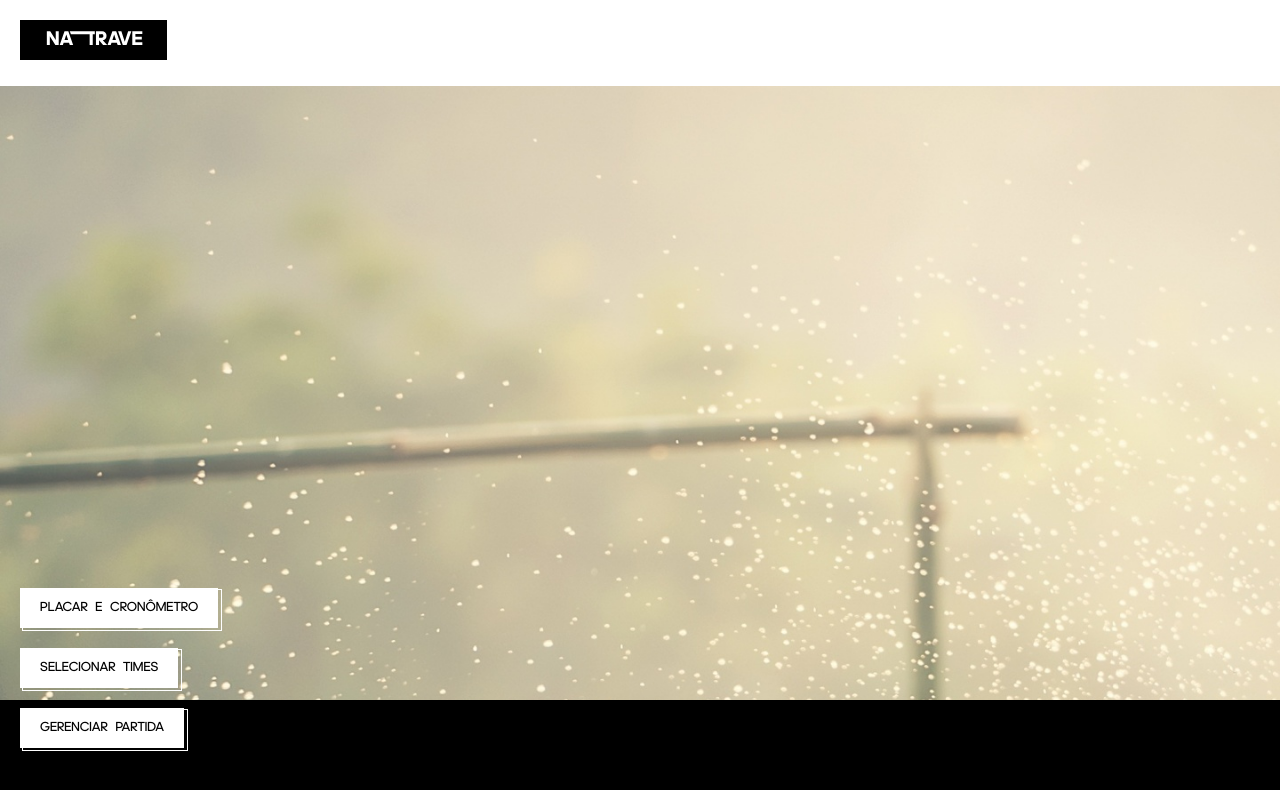
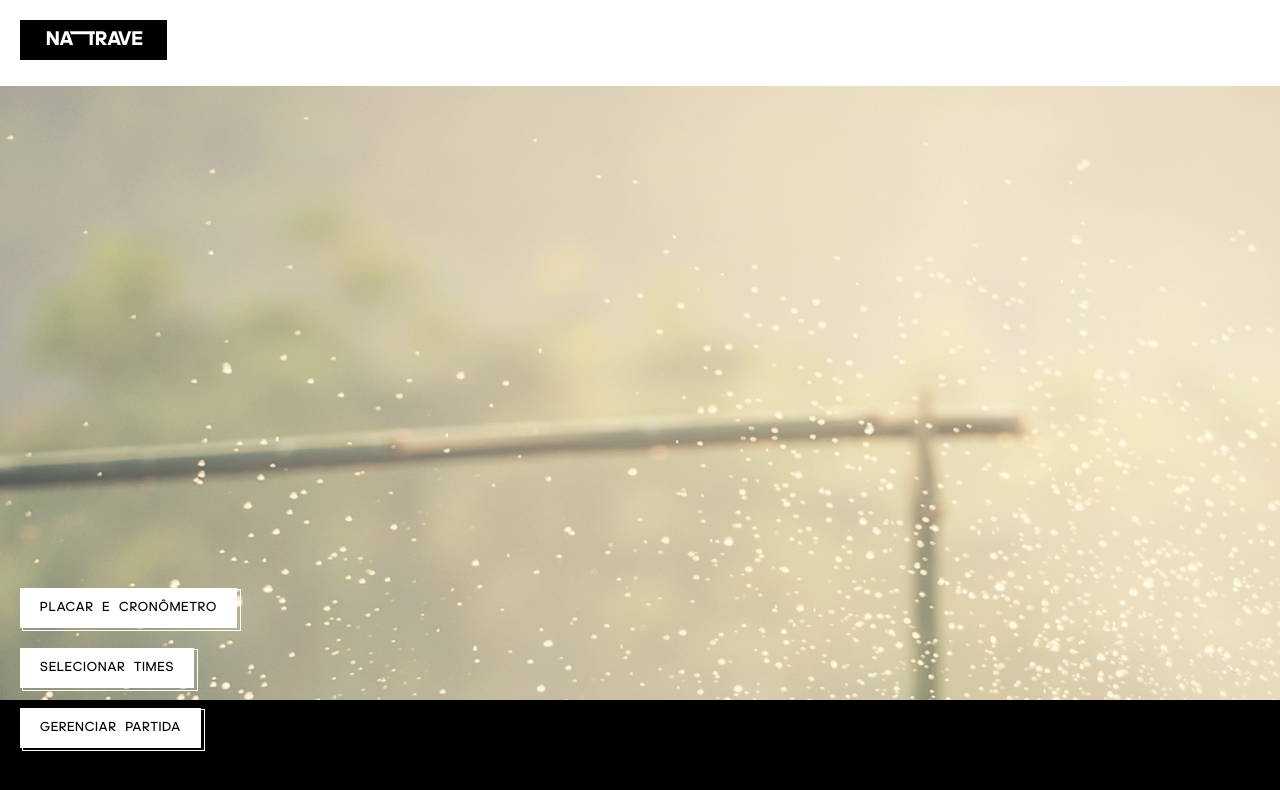
Before and after one commit to csbs1985/na-trave-ngx, an Angular app: page /principal in a window 1280 px wide. Shown: the top 790 px of the page. Built offline with nearby package versions, Linux system fonts and the light colour scheme.

Commit message:
add letter-spacing

```diff
--- a/src/sass/_base.scss
+++ b/src/sass/_base.scss
@@ -5,7 +5,7 @@ body {
   font-family: 'adineue-regular';
   font-size: 16px;
   height: 100%;
-  letter-spacing: 2px;
+  letter-spacing: $espaco-letra;
   line-height: 110%;
   margin: 0;
 }
--- a/src/sass/_botao.scss
+++ b/src/sass/_botao.scss
@@ -8,6 +8,7 @@
     color: $cor-base;
     display: inline-block;
     font-family: 'adineue-regular';
+    letter-spacing: $espaco-letra;
     line-height: $tamanho-g;
     margin: 0 0 $tamanho-m $tamanho-m;
     padding: 0 $tamanho-m;
--- a/src/sass/_variables.scss
+++ b/src/sass/_variables.scss
@@ -6,3 +6,5 @@ $tamanho-pp: 4px;
 $tamanho-p: 10px;
 $tamanho-m: 20px;
 $tamanho-g: 40px;
+
+$espaco-letra: 1px;
```
